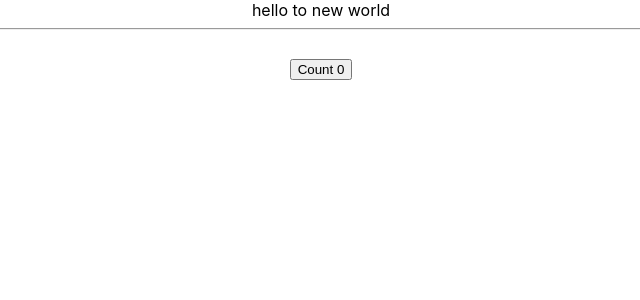
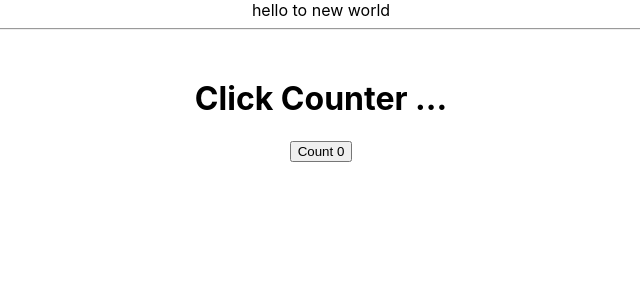
Before and after one commit to rajdavid/learn-react, a React (Create React App) app: page / in a window 1280 px wide. Shown: the top 300 px of the page, without its empty margins (319-959 px from the left). Built offline with nearby package versions, Linux system fonts and the light colour scheme.

Commit message:
functional component

```diff
--- a/src/App.js
+++ b/src/App.js
@@ -1,13 +1,16 @@
 import React from 'react';
 import './App.css';
 import Counter from './Componets/Counter'
+import Greet from './Componets/Greet';
 function App() {
   return (
     <div className="App">
       hello to new world
       <hr />
       <br/>
-      <Counter/>
+      <Greet/>
+      <Counter />
+
     </div>
   );
 }
--- /dev/null
+++ b/src/Componets/Greet.js
@@ -0,0 +1,18 @@
+import React from 'react'
+
+// old way of writing functional compenents
+
+//  function Greet() {
+//     return (
+//         <div>
+//             <h1>Hey User</h1>
+//         </div>
+//     )
+// }
+// export default Greet;
+
+
+// es6 way of writing functional component
+//using arrow function
+const Greet = () => <h1>Click Counter ...</h1>
+export default Greet
```
